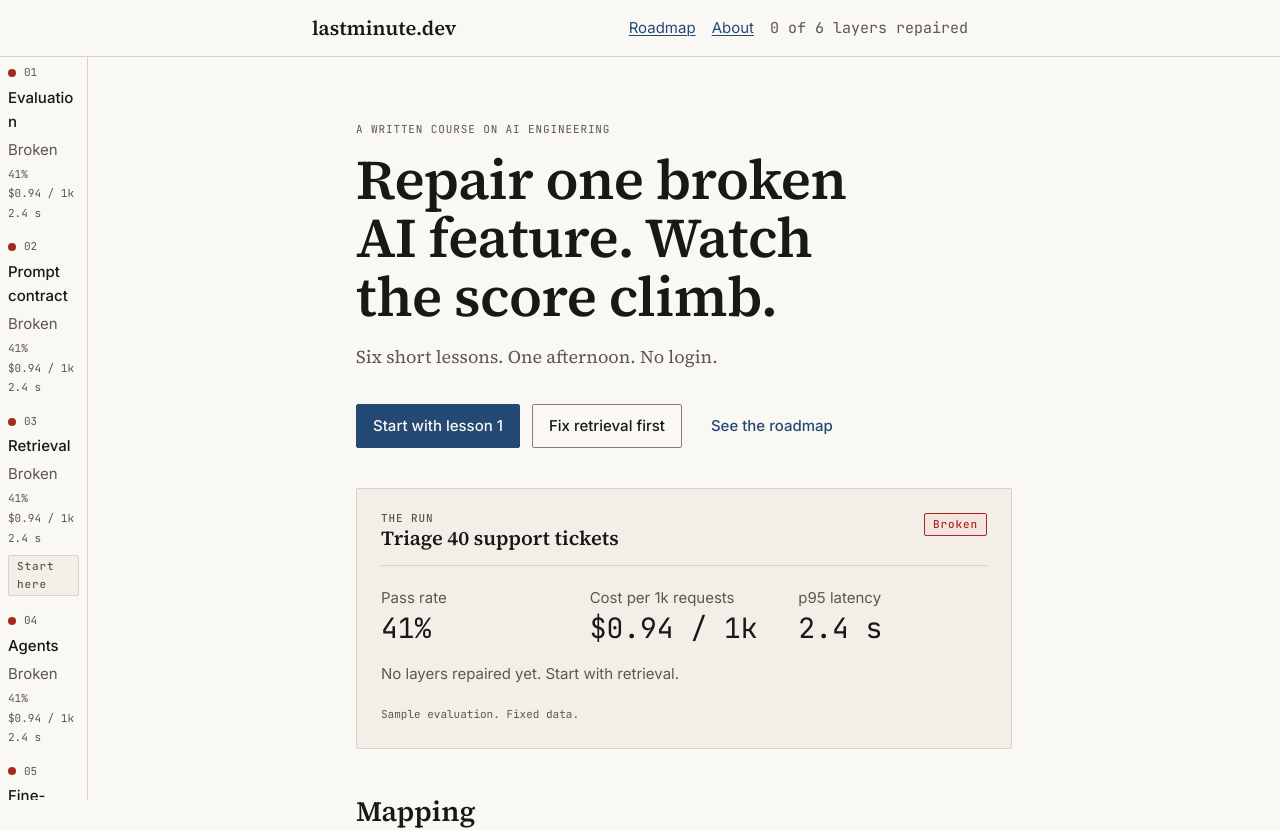
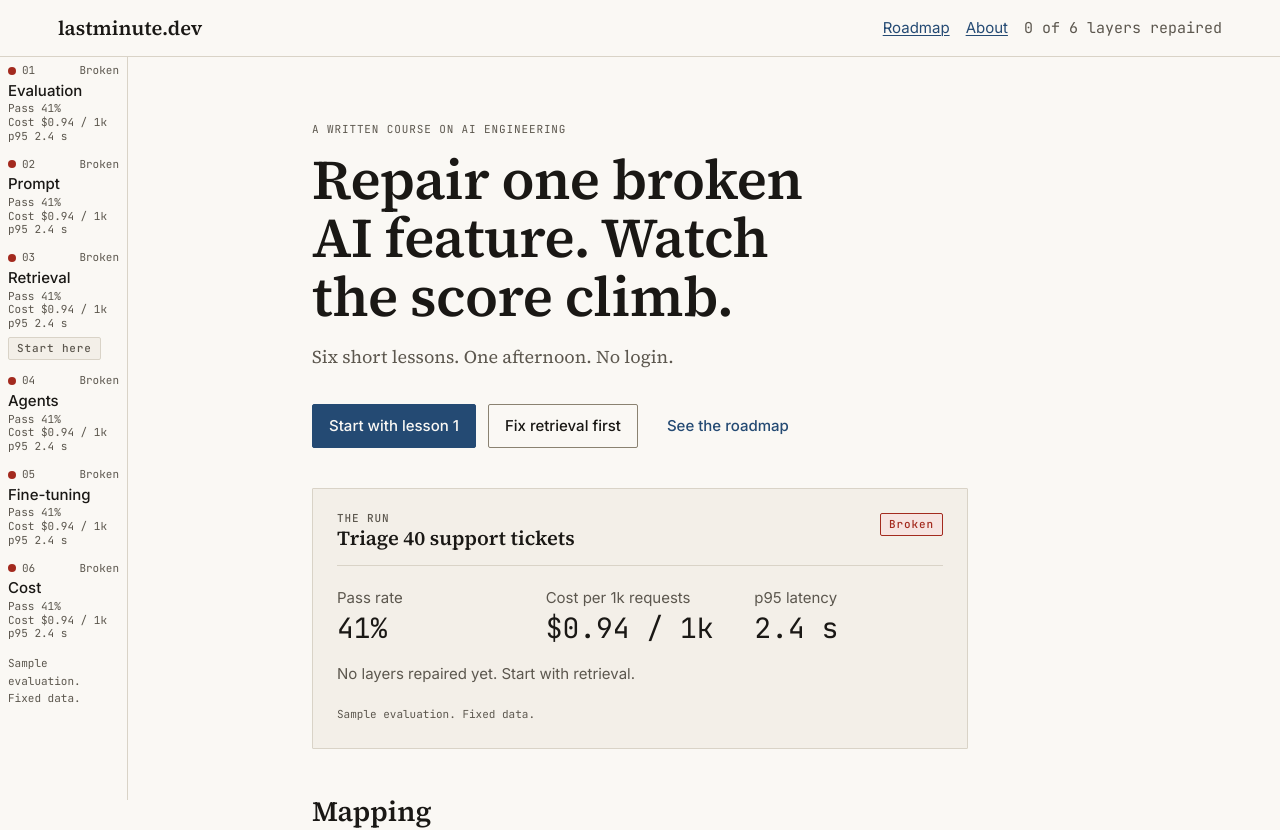
Before and after one commit to krishnu9/applied-ai-course, a Next.js app: page / in a window 1280 px wide. Shown: the top 830 px of the page. Built offline with nearby package versions, Linux system fonts and the light colour scheme.

Commit message:
QA desktop: spine, header, centring, footer, TOC fixes
Co-Authored-By: Claude Code <noreply@anthropic.com>

```diff
--- a/app/globals.css
+++ b/app/globals.css
@@ -15,7 +15,8 @@
   --radius-1:0px; --radius-2:1px; --radius-3:2px; --shadow:none;
   --ease-standard:cubic-bezier(.2,0,0,1); --dur-hover:120ms; --dur-panel:240ms;
   --dur-number:400ms; --dur-trace:600ms;
-  --spine-w:88px; --toc-w:260px; --main-max:720px; --header-h:56px; --actionbar-h:56px;
+  --spine-w:128px; --toc-w:260px; --main-max:720px; --header-max:1228px;
+  --header-h:56px; --actionbar-h:56px;
 }
 @media (prefers-reduced-motion: reduce) { :root { --dur-hover:0ms; --dur-panel:0ms;
   --dur-number:0ms; --dur-trace:0ms; } }
@@ -32,9 +33,10 @@
 @layer base {
   html { background:var(--bg); color:var(--ink); -webkit-text-size-adjust:100%;
     text-size-adjust:100%; }
-  body { min-height:100dvh; overflow-x:clip; margin:0; background:var(--bg); color:var(--ink);
-    font-family:var(--font-sans-stack); font-size:var(--text-body);
-    line-height:var(--lh-body); }
+  body { display:flex; min-height:100dvh; overflow-x:clip; margin:0; background:var(--bg);
+    color:var(--ink); font-family:var(--font-sans-stack); font-size:var(--text-body);
+    line-height:var(--lh-body); flex-direction:column; }
+  #main { flex:1 0 auto; }
   h1,h2,h3 { font-family:var(--font-serif-stack); font-weight:600;
     line-height:var(--lh-display); }
   h1 { font-size:var(--text-h1); }
--- a/app/page.tsx
+++ b/app/page.tsx
@@ -9,7 +9,7 @@ import { Spine } from "@/components/shell";
 
 export default function HomePage() {
   return (
-    <div className="min-w-0 lg:pl-[var(--spine-w)]">
+    <div className="min-w-0">
       <div className="mx-auto w-full max-w-[var(--main-max)] px-4 py-12 md:px-6 md:py-16 lg:px-8">
         <section aria-labelledby="hero-title">
           <p className="[font-family:var(--font-mono-stack)] text-[length:var(--text-micro)] uppercase tracking-[var(--tracking-micro)] text-[var(--ink-muted)]">
--- a/components/lesson/LessonToc.tsx
+++ b/components/lesson/LessonToc.tsx
@@ -107,6 +107,7 @@ export function LessonToc({ sections, className }: LessonTocProps) {
   return (
     <nav
       aria-labelledby={labelId}
+      onKeyDown={handleKeyDown}
       className={cn("min-w-0", className)}
     >
       <p
@@ -130,7 +131,6 @@ export function LessonToc({ sections, className }: LessonTocProps) {
 
       <div
         id={panelId}
-        onKeyDown={handleKeyDown}
         className={cn(
           open
             ? "fixed inset-x-0 bottom-0 z-40 max-h-[70vh] overflow-y-auto border-t border-[var(--hairline)] bg-[var(--bg)] p-4 pb-[calc(var(--space-6)+env(safe-area-inset-bottom))] md:static md:z-auto md:max-h-none md:overflow-visible md:border-0 md:bg-transparent md:p-0"
--- a/components/shell/SiteHeader.tsx
+++ b/components/shell/SiteHeader.tsx
@@ -24,7 +24,7 @@ export function SiteHeader({ className }: SiteHeaderProps) {
         className,
       )}
     >
-      <div className="mx-auto flex min-h-[var(--header-h)] w-full max-w-[var(--main-max)] items-center justify-between gap-2 px-4 md:px-6 lg:px-8">
+      <div className="mx-auto flex min-h-[var(--header-h)] w-full max-w-[var(--header-max)] items-center justify-between gap-2 px-4 md:px-6 lg:px-8">
         <Link
           href="/"
           className="inline-flex min-h-11 items-center whitespace-nowrap [font-family:var(--font-serif-stack)] text-[length:var(--text-h3)] font-semibold text-[var(--ink)] no-underline"
--- a/components/shell/SpineNode.tsx
+++ b/components/shell/SpineNode.tsx
@@ -28,18 +28,23 @@ export function SpineNode({
   const metrics = isRepaired ? layer.repaired : layer.baseline;
   const stateWord = isRepaired ? "Repaired" : "Broken";
   const dotClass = isRepaired ? "bg-[var(--success)]" : "bg-[var(--danger)]";
+  // The rail is narrow, so it shows the first word. The full name stays in the
+  // accessible name and in the link title.
+  const shortName = layer.name.split(" ")[0];
 
   return (
     <li className="relative min-w-0">
       <Link
         href={`/lessons/${layer.lessonSlug}`}
+        title={layer.name}
         aria-current={isCurrent ? "page" : undefined}
         className={cn(
-          "flex min-h-11 min-w-0 flex-col gap-1 px-2 py-2 no-underline",
+          "flex min-h-11 min-w-0 flex-col gap-0.5 px-2 py-1.5 no-underline",
           isCurrent && "bg-[var(--surface)]",
         )}
       >
-        <span className="flex items-center gap-2">
+        <span className="flex items-center justify-between gap-1">
+          <span className="flex items-center gap-1.5">
             <span
               aria-hidden="true"
               className={cn("inline-block size-2 shrink-0 rounded-full", dotClass)}
@@ -48,28 +53,20 @@ export function SpineNode({
               {String(layer.order).padStart(2, "0")}
             </span>
           </span>
-
-        <span className="break-words text-[length:var(--text-small)] font-medium text-[var(--ink)]">
-          {layer.name}
+          <span className="[font-family:var(--font-mono-stack)] text-[length:var(--text-micro)] text-[var(--ink-muted)]">
+            {stateWord}
+          </span>
         </span>
 
-        <span className="text-[length:var(--text-small)] text-[var(--ink-muted)]">
-          {stateWord}
+        <span className="break-words text-[length:var(--text-small)] font-medium leading-tight text-[var(--ink)]">
+          <span aria-hidden="true">{shortName}</span>
+          <span className="sr-only">{layer.name}</span>
         </span>
 
-        <span className="flex flex-col gap-0.5 [font-family:var(--font-mono-stack)] text-[length:var(--text-micro)] tabular-nums text-[var(--ink-muted)]">
-          <span>
-            <span className="sr-only">Pass rate </span>
-            {formatPercent(metrics.passRate)}
-          </span>
-          <span>
-            <span className="sr-only">Cost per 1k requests </span>
-            {formatUsd(metrics.costPer1k)} / 1k
-          </span>
-          <span>
-            <span className="sr-only">p95 latency </span>
-            {formatSeconds(metrics.p95Ms)}
-          </span>
+        <span className="flex flex-col [font-family:var(--font-mono-stack)] text-[length:var(--text-micro)] leading-tight tabular-nums text-[var(--ink-muted)]">
+          <span>Pass {formatPercent(metrics.passRate)}</span>
+          <span>Cost {formatUsd(metrics.costPer1k)} / 1k</span>
+          <span>p95 {formatSeconds(metrics.p95Ms)}</span>
         </span>
 
         {isStart ? (
```
Also changed, not shown: 2 other files (tests, documents, lock files or other folders). Lines whose indentation alone changed are shown as unchanged.
